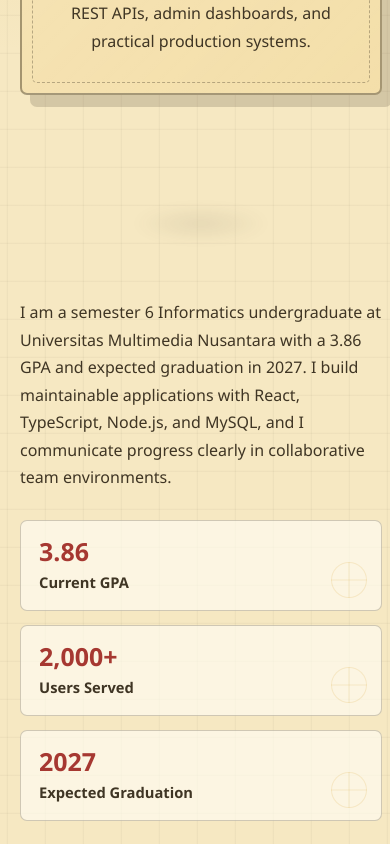
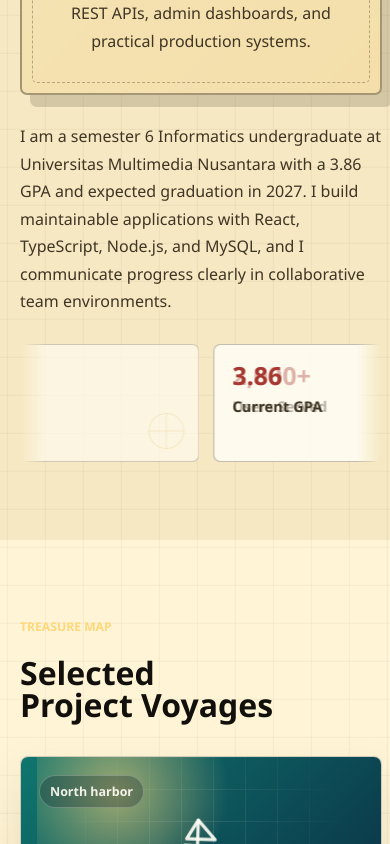
Before and after one commit to rafpoo/porto-d-rafpo, a React (Vite) app: page / in a window 390 px wide. Shown: the part 1520-2364 px from the top of the page. Built offline with nearby package versions, Linux system fonts and the light colour scheme.

Commit message:
feat: ubah cards pada about section menjadi carousel wrapped GSAP

```diff
--- a/src/App.tsx
+++ b/src/App.tsx
@@ -29,6 +29,7 @@ import {
 } from 'framer-motion';
 import { useMemo, useRef, useState } from 'react';
 import {
+  GsapBountyCarousel,
   GsapBountyCounter,
   GsapHeroConstellation,
   GsapJourneyRoute,
@@ -462,31 +463,23 @@ function App() {
               whileInView="visible"
               viewport={{ once: true, margin: '-100px' }}
             >
-              <div className="straw-hat-dock" aria-hidden="true">
-                <img
-                  className="straw-hat-dock-image"
-                  src="/assets/straw-hat.png"
-                  alt=""
-                  decoding="async"
-                />
-              </div>
               <motion.p variants={revealVariants}>
                 I am a semester 6 Informatics undergraduate at Universitas Multimedia Nusantara
                 with a 3.86 GPA and expected graduation in 2027. I build maintainable applications
                 with React, TypeScript, Node.js, and MySQL, and I communicate progress clearly in
                 collaborative team environments.
               </motion.p>
-              <motion.div className="bounty-grid" variants={staggerVariants}>
-                <motion.div variants={revealVariants}>
+              <GsapBountyCarousel>
+                <div className="bounty-carousel-card">
                   <GsapBountyCounter value={3.86} decimals={2} label="Current GPA" />
-                </motion.div>
-                <motion.div variants={revealVariants}>
+                </div>
+                <div className="bounty-carousel-card">
                   <GsapBountyCounter value={2000} suffix="+" label="Users Served" />
-                </motion.div>
-                <motion.div variants={revealVariants}>
+                </div>
+                <div className="bounty-carousel-card">
                   <GsapBountyCounter value={2027} label="Expected Graduation" useGrouping={false} />
-                </motion.div>
-              </motion.div>
+                </div>
+              </GsapBountyCarousel>
             </motion.div>
           </div>
         </Section>
@@ -676,7 +669,26 @@ function Section({ id, eyebrow, title, children }: SectionProps) {
         transition={{ duration: 0.45, ease: 'easeOut' }}
       >
         <p className="eyebrow">{eyebrow}</p>
-        <h2 id={`${id}-title`}>{title}</h2>
+        <h2 id={`${id}-title`}>
+          {id === 'about' ? (
+            <>
+              About the Capta
+              <span className="captain-hat-anchor">
+                in
+                <span className="straw-hat-dock" aria-hidden="true">
+                  <img
+                    className="straw-hat-dock-image"
+                    src="/assets/straw-hat.png"
+                    alt=""
+                    decoding="async"
+                  />
+                </span>
+              </span>
+            </>
+          ) : (
+            title
+          )}
+        </h2>
       </motion.div>
       {children}
     </section>
--- a/src/components/GsapVoyageEffects.tsx
+++ b/src/components/GsapVoyageEffects.tsx
@@ -1,4 +1,12 @@
-import { useRef, type RefObject } from 'react';
+import {
+  Children,
+  cloneElement,
+  isValidElement,
+  useRef,
+  type ReactElement,
+  type ReactNode,
+  type RefObject,
+} from 'react';
 import { Compass, Database, LockKeyhole, Sailboat, ServerCog, Sparkles, Smartphone } from 'lucide-react';
 import gsap from 'gsap';
 import { ScrollTrigger } from 'gsap/ScrollTrigger';
@@ -213,7 +221,7 @@ export function GsapStrawHatStory() {
 
       if (reduceMotion) {
         gsap.set(wrapper, { autoAlpha: 0 });
-        gsap.set(dockImage, { autoAlpha: 1, scale: 1, rotation: 0 });
+        gsap.set(dockImage, { autoAlpha: 1, scale: 1, rotation: 45 });
         return;
       }
 
@@ -252,7 +260,7 @@ export function GsapStrawHatStory() {
 
       gsap.set(dockImage, {
         autoAlpha: 0,
-        rotation: -5,
+        rotation: 45,
         scale: 0.82,
         transformOrigin: '50% 52%',
       });
@@ -294,7 +302,7 @@ export function GsapStrawHatStory() {
           {
             duration: 0.54,
             ease: 'power2.inOut',
-            rotation: 700,
+            rotation: 765,
             scale: getEndScale,
             x: () => getDockOffset().x,
             y: () => getDockOffset().y,
@@ -307,7 +315,7 @@ export function GsapStrawHatStory() {
             autoAlpha: 1,
             duration: 0.16,
             ease: 'none',
-            rotation: 0,
+            rotation: 45,
             scale: 1,
           },
           0.82,
@@ -324,7 +332,6 @@ export function GsapStrawHatStory() {
 
       gsap.to(dockImage, {
         y: -8,
-        rotation: 2,
         duration: 3.8,
         ease: 'sine.inOut',
         repeat: -1,
@@ -345,6 +352,88 @@ export function GsapStrawHatStory() {
   return (
     <div className="straw-hat-story" ref={scope} aria-hidden="true">
       <img className="straw-hat-story-image" src={STRAW_HAT_URL} alt="" decoding="async" />
+    </div>
+  );
+}
+
+export function GsapBountyCarousel({ children }: { children: ReactNode }) {
+  const scope = useRef<HTMLDivElement>(null);
+  const items = Children.toArray(children);
+
+  useGSAP(
+    () => {
+      const root = scope.current;
+
+      if (!root) {
+        return;
+      }
+
+      const reduceMotion = window.matchMedia('(prefers-reduced-motion: reduce)').matches;
+      const track = root.querySelector<HTMLElement>('.bounty-carousel-track');
+      const firstSet = root.querySelector<HTMLElement>('.bounty-carousel-set');
+
+      if (!track || !firstSet) {
+        return;
+      }
+
+      if (reduceMotion) {
+        gsap.set(track, { clearProps: 'all' });
+        return;
+      }
+
+      const createLoop = () => {
+        const gap = Number.parseFloat(getComputedStyle(track).columnGap || '0');
+        const distance = firstSet.offsetWidth + gap;
+
+        gsap.set(track, { x: 0 });
+
+        return gsap.to(track, {
+          duration: 14,
+          ease: 'none',
+          repeat: -1,
+          x: -distance,
+        });
+      };
+
+      let loop = createLoop();
+
+      const handleResize = () => {
+        loop.kill();
+        loop = createLoop();
+      };
+
+      window.addEventListener('resize', handleResize);
+
+      return () => {
+        loop.kill();
+        window.removeEventListener('resize', handleResize);
+      };
+    },
+    { scope },
+  );
+
+  return (
+    <div className="bounty-carousel" ref={scope}>
+      <div className="bounty-carousel-track">
+        <div className="bounty-carousel-set">
+          {items.map((item, index) =>
+            isValidElement(item)
+              ? cloneElement(item as ReactElement<Record<string, unknown>>, {
+                  key: `bounty-${index}`,
+                })
+              : item,
+          )}
+        </div>
+        <div className="bounty-carousel-set" aria-hidden="true">
+          {items.map((item, index) =>
+            isValidElement(item)
+              ? cloneElement(item as ReactElement<Record<string, unknown>>, {
+                  key: `bounty-clone-${index}`,
+                })
+              : item,
+          )}
+        </div>
+      </div>
     </div>
   );
 }
--- a/src/styles.css
+++ b/src/styles.css
@@ -634,6 +634,16 @@ h1 {
   text-wrap: balance;
 }
 
+.section-heading h2 {
+  position: relative;
+  overflow: visible;
+}
+
+.captain-hat-anchor {
+  position: relative;
+  display: inline-block;
+}
+
 .about-grid {
   display: grid;
   grid-template-columns: minmax(280px, 0.82fr) minmax(0, 1.18fr);
@@ -729,21 +739,25 @@ h1 {
 }
 
 .straw-hat-dock {
-  position: relative;
-  display: grid;
-  min-height: clamp(108px, 14vw, 168px);
-  place-items: center start;
+  position: absolute;
+  left: 50%;
+  top: -0.46em;
+  z-index: 2;
+  display: block;
+  width: clamp(86px, 12vw, 146px);
+  aspect-ratio: 1;
   pointer-events: none;
+  transform: translate(-50%, -50%);
 }
 
 .straw-hat-dock::before {
   position: absolute;
-  left: clamp(40px, 10vw, 132px);
-  top: 50%;
-  width: clamp(138px, 18vw, 210px);
-  height: clamp(34px, 5vw, 52px);
+  left: 50%;
+  top: 72%;
+  width: 78%;
+  height: 18%;
   content: '';
-  transform: translate(-50%, 28%);
+  transform: translate(-50%, -50%) rotate(45deg);
   border-radius: 999px;
   background: radial-gradient(ellipse, rgba(63, 53, 36, 0.24), transparent 68%);
   filter: blur(8px);
@@ -753,7 +767,7 @@ h1 {
 .straw-hat-dock-image {
   position: relative;
   display: block;
-  width: clamp(132px, 18vw, 208px);
+  width: 100%;
   height: auto;
   opacity: 0;
   transform-origin: 50% 52%;
@@ -766,14 +780,35 @@ h1 {
   font-size: clamp(1rem, 2vw, 1.18rem);
 }
 
-.bounty-grid {
-  display: grid;
-  grid-template-columns: repeat(3, minmax(0, 1fr));
+.bounty-carousel {
+  position: relative;
+  min-height: clamp(108px, 12vw, 132px);
+  container-type: inline-size;
+  overflow: hidden;
+  border-radius: 8px;
+  mask-image: linear-gradient(90deg, transparent, black 10%, black 90%, transparent);
+}
+
+.bounty-carousel-track {
+  display: flex;
+  min-height: inherit;
+  column-gap: 14px;
+  width: max-content;
+  will-change: transform;
+}
+
+.bounty-carousel-set {
+  display: grid;
+  grid-template-columns: repeat(3, calc((100cqw - 28px) / 3));
   gap: 14px;
-}
-
-.bounty-grid > div {
+  width: 100cqw;
+  flex: 0 0 auto;
+}
+
+.bounty-carousel-card {
+  width: 100%;
   min-width: 0;
+  will-change: transform;
 }
 
 .bounty-card {
@@ -1527,7 +1562,6 @@ h1 {
   .skill-grid,
   .certification-grid,
   .route-log-grid,
-  .bounty-grid,
   .contact-actions {
     grid-template-columns: 1fr;
   }
@@ -1547,17 +1581,21 @@ h1 {
   }
 
   .straw-hat-dock {
+    top: -0.38em;
+    width: 92px;
+  }
+
+  .bounty-carousel {
     min-height: 118px;
-    place-items: center;
-  }
-
-  .straw-hat-dock::before {
-    left: 50%;
-    width: 148px;
-  }
-
-  .straw-hat-dock-image {
-    width: 148px;
+    mask-image: linear-gradient(90deg, transparent, black 7%, black 93%, transparent);
+  }
+
+  .bounty-carousel-card {
+    width: 100%;
+  }
+
+  .bounty-carousel-set {
+    grid-template-columns: 100cqw 100cqw 100cqw;
   }
 
   .cv-summary {
```
